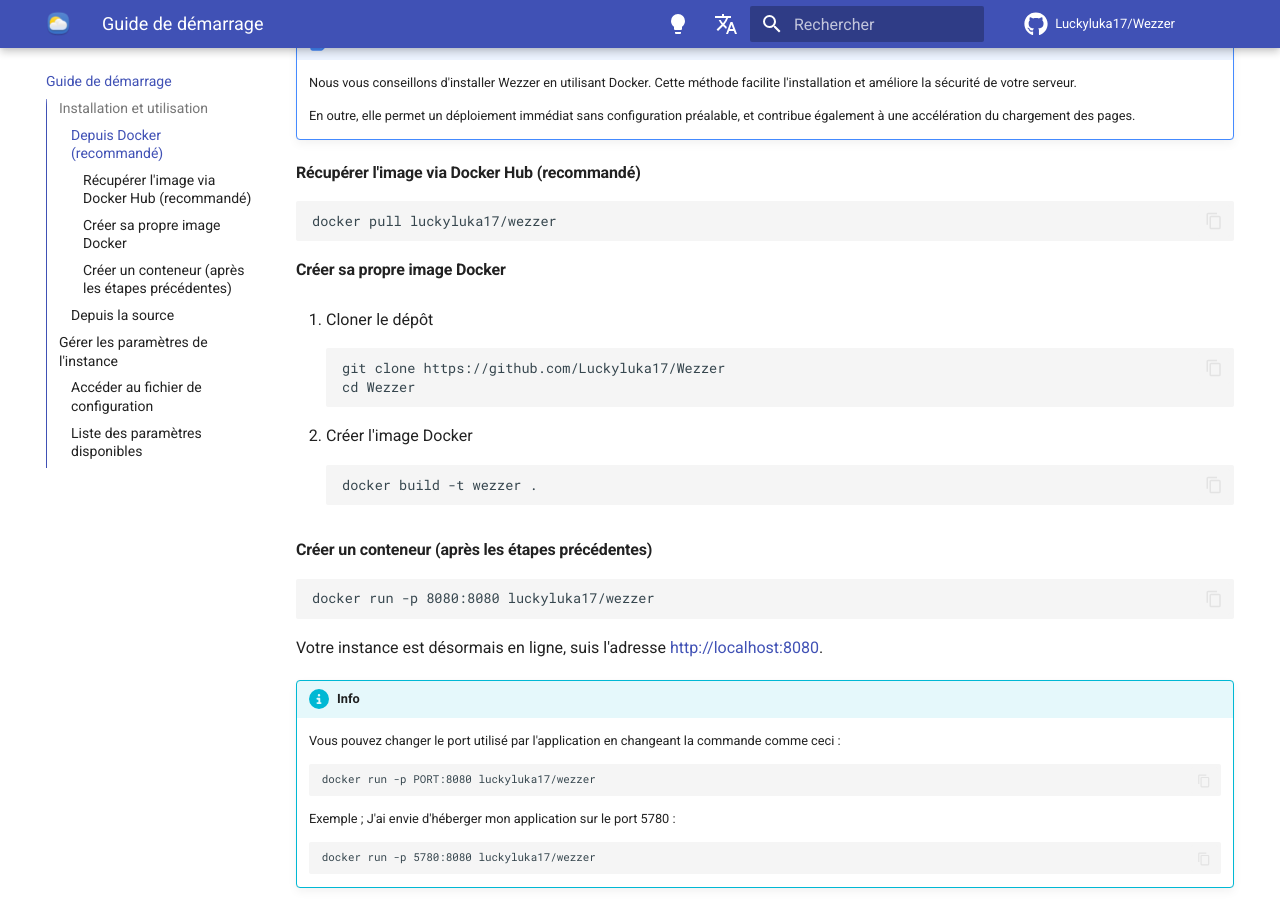
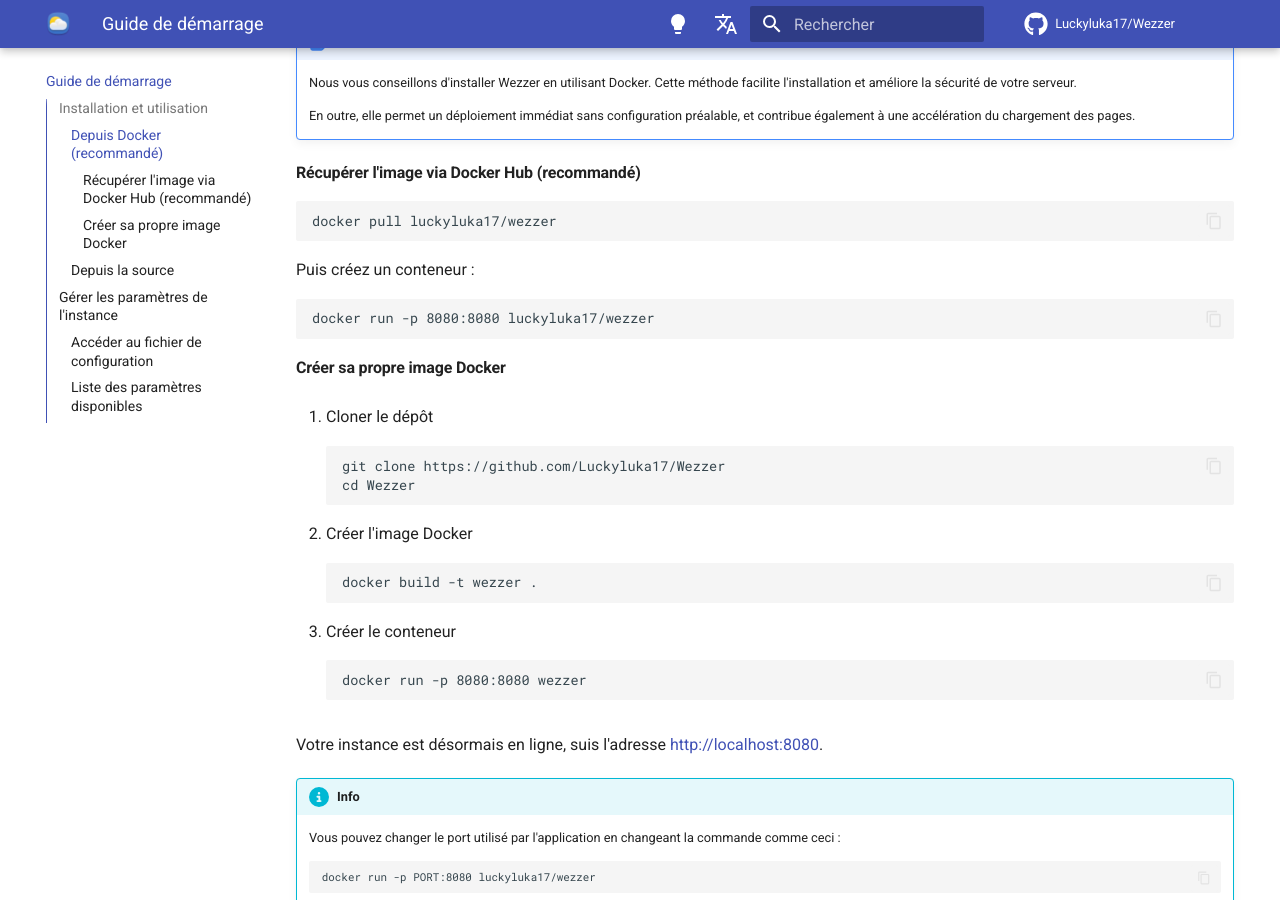
Before and after one commit to Luckyluka17/Wezzer, an MkDocs documentation site: the page built from docs/install.md, in a window 1280 px wide and 900 px high, scrolled down 306 px. Built offline with MkDocs 1.6.1 and Material for MkDocs 9.7.7, drawn with Linux system fonts in a browser that asks for light colours; emoji names are drawn with the system emoji font; comment, search, counter and statistics services are not loaded.

Commit message:
Update install.md

````diff
--- a/docs/install.md
+++ b/docs/install.md
@@ -15,6 +15,11 @@
 docker pull luckyluka17/wezzer
 ```
 
+Puis créez un conteneur :
+```
+docker run -p 8080:8080 luckyluka17/wezzer
+```
+
 #### Créer sa propre image Docker
 1. Cloner le dépôt
     ```
@@ -26,11 +31,10 @@
     ```
     docker build -t wezzer .
     ```
-
-#### Créer un conteneur (après les étapes précédentes)
-```
-docker run -p 8080:8080 luckyluka17/wezzer
-```
+3. Créer le conteneur
+    ```
+    docker run -p 8080:8080 wezzer
+    ```
 
 Votre instance est désormais en ligne, suis l'adresse [http://localhost:8080](http://localhost:8080).
 
````
Also changed, not shown: other parts of docs/install.md (+1 -1 lines).
